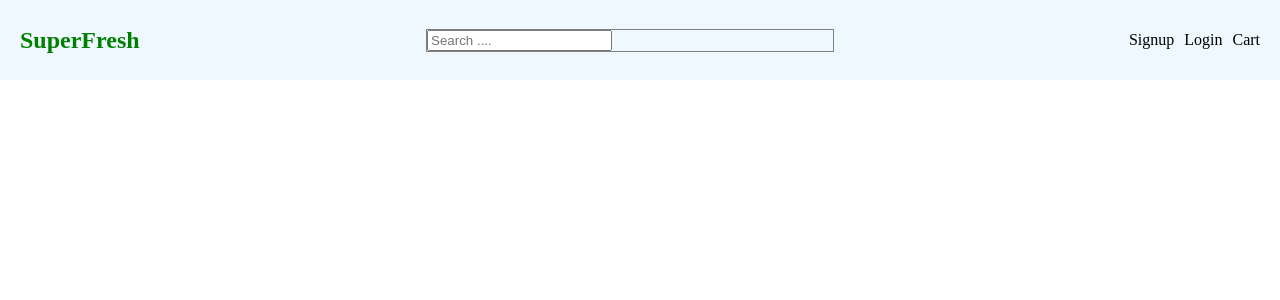
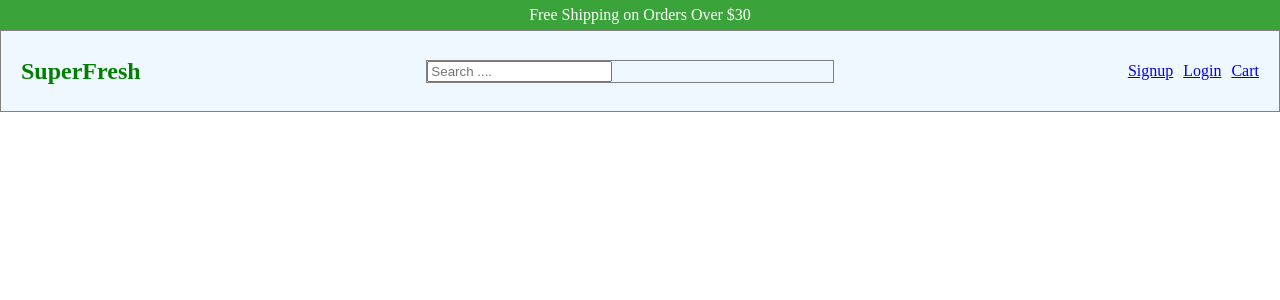
Before and after one commit to patricia-benites/SuperFresh-FrontEnd, a React (Create React App) app: page /signup in a window 1280 px wide. Shown: the top 300 px of the page. Built offline with nearby package versions, Linux system fonts and the light colour scheme.

Commit message:
add signup component

```diff
--- a/package.json
+++ b/package.json
@@ -8,6 +8,7 @@
     "@testing-library/user-event": "^12.1.10",
     "react": "^17.0.2",
     "react-dom": "^17.0.2",
+    "react-router-dom": "^6.3.0",
     "react-scripts": "4.0.3",
     "web-vitals": "^1.0.1"
   },
--- /dev/null
+++ b/src/components/Announcement/Announcement.js
@@ -0,0 +1,5 @@
+import styles from "./Announcement.module.css";
+
+export function Announcement() {
+  return <div className={styles.container}>Free Shipping on Orders Over $30</div>;
+}
--- /dev/null
+++ b/src/components/Announcement/Announcement.module.css
@@ -0,0 +1,8 @@
+.container {
+    height: 30px;
+    background-color: rgb(58, 163, 58);
+    color: white;
+    align-items: center;
+    display: flex;
+    justify-content: center;
+}
--- a/src/components/Navbar/Navbar.js
+++ b/src/components/Navbar/Navbar.js
@@ -1,6 +1,6 @@
 import React from "react";
 import styles from "./Navbar.module.css";
-
+import { Link } from "react-router-dom";
 
 export default function Navbar() {
   return (
@@ -12,9 +12,9 @@ export default function Navbar() {
         <input type="text" placeholder="Search ...."></input>
       </div>
       <div className={styles.rightContainer}>
-        <p>Signup</p>
-        <p>Login</p>
-        <p>Cart</p>
+        <Link to='/signup'>Signup</Link>
+        <Link to='/login'>Login</Link>
+        <Link to='/cart'>Cart</Link>
       </div>
     </div>
   );
--- a/src/components/Navbar/Navbar.module.css
+++ b/src/components/Navbar/Navbar.module.css
@@ -1,6 +1,7 @@
 .container {
     height: 60px;
     background-color: aliceblue;
+    border: 1px solid gray;
     padding: 10px 20px;
     display: flex;
     justify-content: space-between;
--- /dev/null
+++ b/src/components/Signup/Signup.js
@@ -0,0 +1,13 @@
+import React from 'react'
+
+export function Signup() {
+  return (
+    <div>
+        <fomr>
+            <h2>Signup</h2>
+            <label htmlFor='email'>Email</label>
+            <input id='email'/>
+        </fomr>
+    </div>
+  )
+}
--- a/src/index.js
+++ b/src/index.js
@@ -1,10 +1,19 @@
 import React from 'react';
 import ReactDOM from 'react-dom';
 import App from './App';
+import { BrowserRouter, Route, Routes } from "react-router-dom";
+import { Signup } from './components/Signup/Signup';
+// import Home from './pages/Home/Home'
 
 ReactDOM.render(
   <React.StrictMode>
-    <App />
-  </React.StrictMode>,
+  <BrowserRouter>
+      <Routes>
+        <Route path="/" element={<App />}>
+          <Route path='signup' component={<Signup/>}/>
+        </Route>
+      </Routes>
+  </BrowserRouter>
+</React.StrictMode>,
   document.getElementById('root')
 );
--- a/src/pages/Home/Home.js
+++ b/src/pages/Home/Home.js
@@ -1,10 +1,12 @@
-import React from 'react'
-import Navbar from '../../components/Navbar/Navbar'
+import React from "react";
+import { Announcement } from "../../components/Announcement/Announcement";
+import Navbar from "../../components/Navbar/Navbar";
 
 export default function Home() {
   return (
     <div>
-        <Navbar/>
+      <Announcement />
+      <Navbar />
     </div>
-  )
+  );
 }
```
Also changed, not shown: 1 other file (tests, documents, lock files or other folders).
